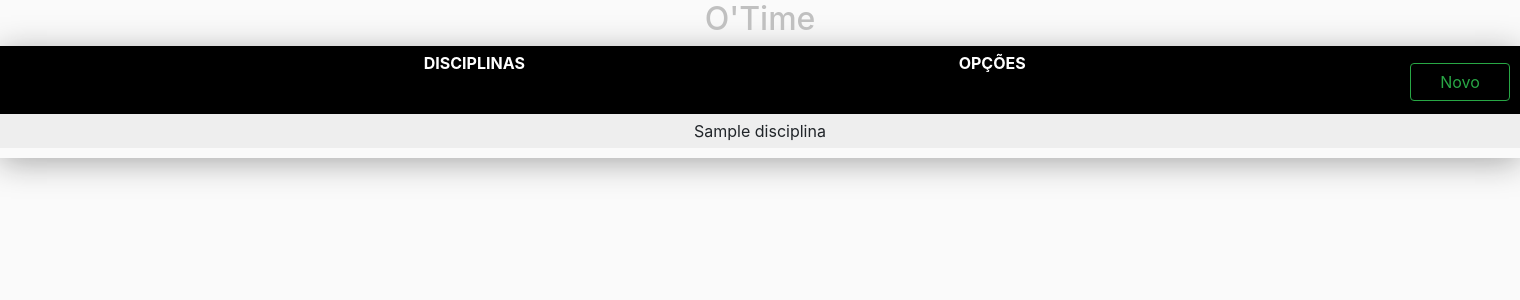
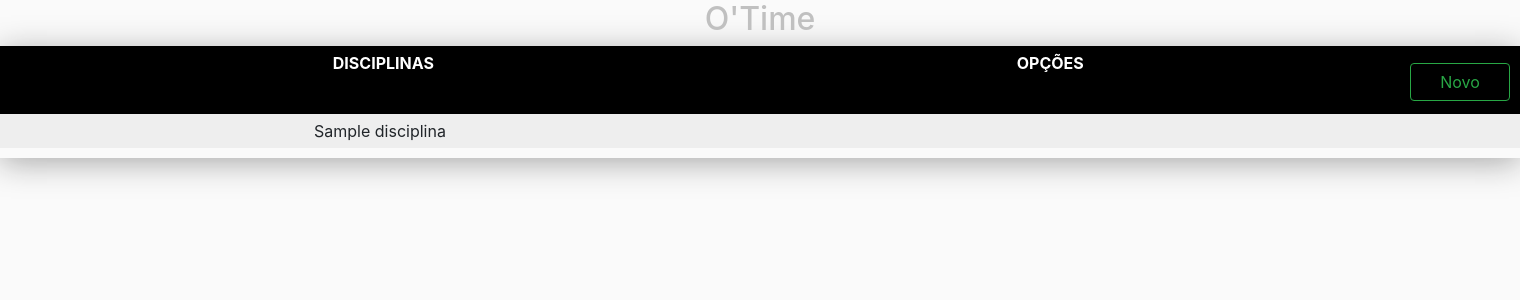
Before and after one commit to cannudo/g-horarios, a Django app: page /disciplinas in a window 1520 px wide. Shown: the top 300 px of the page. Run offline with Django 3.2, Linux system fonts and the light colour scheme; tables that the repository leaves empty hold one stand-in row (values such as "Sample post"); some libraries are stand-ins or nearby versions.

Commit message:
página disciplinascss ajustado com botão

```diff
--- a/src/projeto/otime/templates/otime/disciplinas.html
+++ b/src/projeto/otime/templates/otime/disciplinas.html
@@ -26,21 +26,30 @@
   margin-top:-35px;
 
 
+}
+
+#minhaTabela{
+	height: -20px;
+
+}
+
+
+.disciplina{
+	margin-left:-600px;
+
+
+}
+.opçoes{
+	margin-left:-360px;
 
 
 }
 
-#minhaTabela{
-	height: -20px;
-}
+.codigo{
+	margin-left:-760px;
 
-#ajuste{
-  margin-left: 100px;
 
 }
-
-
-
 
  </style>
   </head>
@@ -53,8 +62,8 @@
           <tr>
 
 
-            <th  width="890" >DISCIPLINAS</th>
-            <th  width="536" style="text-align: left" >OPÇÕES</th>
+            <th  width="1293" ><div class="disciplina">DISCIPLINAS</div></th>
+            <th  width="145" style="text-align: left" ><div class="opçoes">OPÇÕES</div></th>
 
             </tr>
     </div>
@@ -64,7 +73,7 @@
         <tbody>
           {% for disciplina in lista_de_disciplinas %}
             <tr>
-              <td colspan="2">{{ disciplina.nome }}</td>
+              <td colspan="2"><div class="codigo">{{ disciplina.nome }}</div></td>
             </tr>
           {% endfor %}
         <tr>
```
Also changed, not shown: src/projeto/otime/templates/otime/salas.html (+0 -9 lines).
